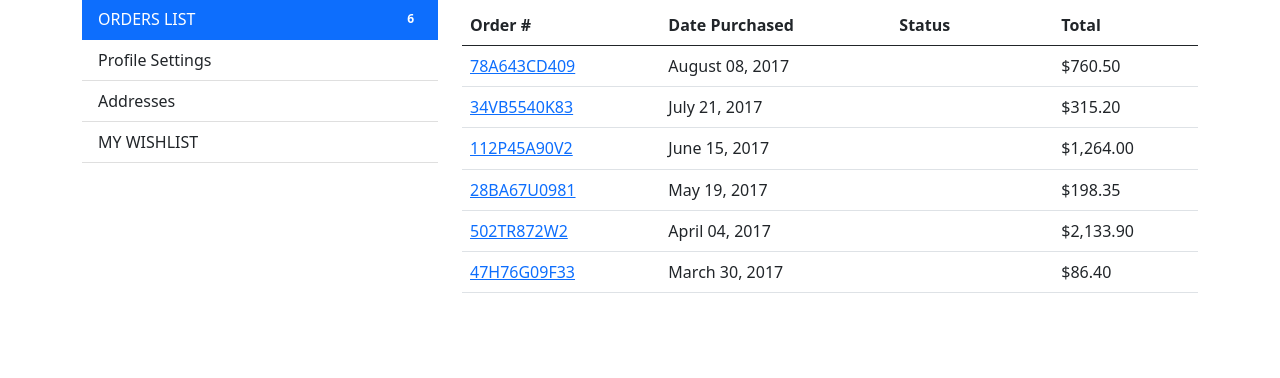
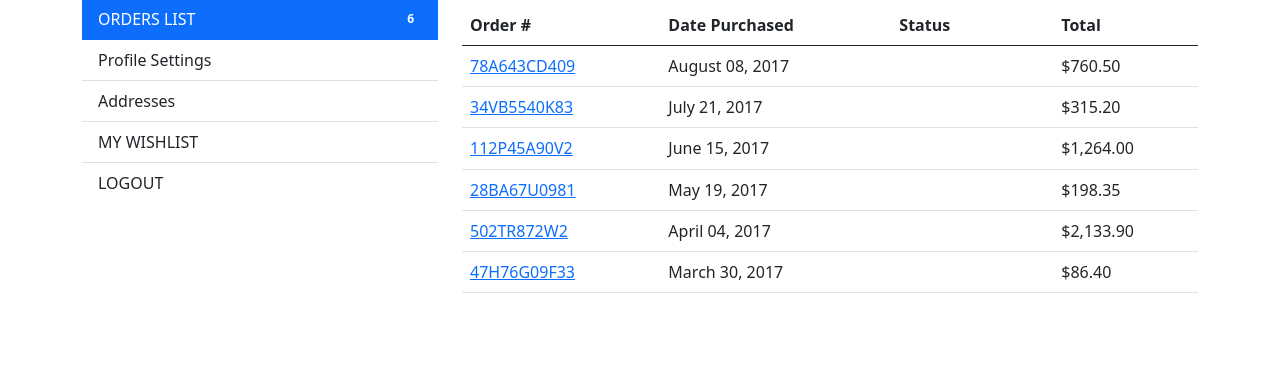
Before and after one commit to LexLongcoding/pop_print, a Django app: template Pop_App/templates/profile.html in a window 1280 px wide. Shown: the part 73-451 px from the top of the page. Run offline with Django 3.2, Linux system fonts and the light colour scheme; the template is opened without the code that fills it, so the values that code supplies are empty.

Commit message:
added logout button to profile

```diff
--- a/Pop_App/templates/profile.html
+++ b/Pop_App/templates/profile.html
@@ -43,11 +43,11 @@
                                 </div><span class="badge badge-secondary">3</span>
                             </div>
                         </a>
-                        <a class="list-group-item" href="#">
+                        <a class="list-group-item" href="/logout">
                             <div class="d-flex justify-content-between align-items-center">
                                 <div><i class="fa fa-tag mr-1 text-muted"></i>
-                                    <!-- <div class="d-inline-block font-weight-medium text-uppercase">Logout</div> -->
-                                </div><span class="badge badge-secondary">4</span>
+                                    <div class="d-inline-block font-weight-medium text-uppercase" h>Logout</div>
+                                </div>
                             </div>
                         </a>
                     </nav>
```
